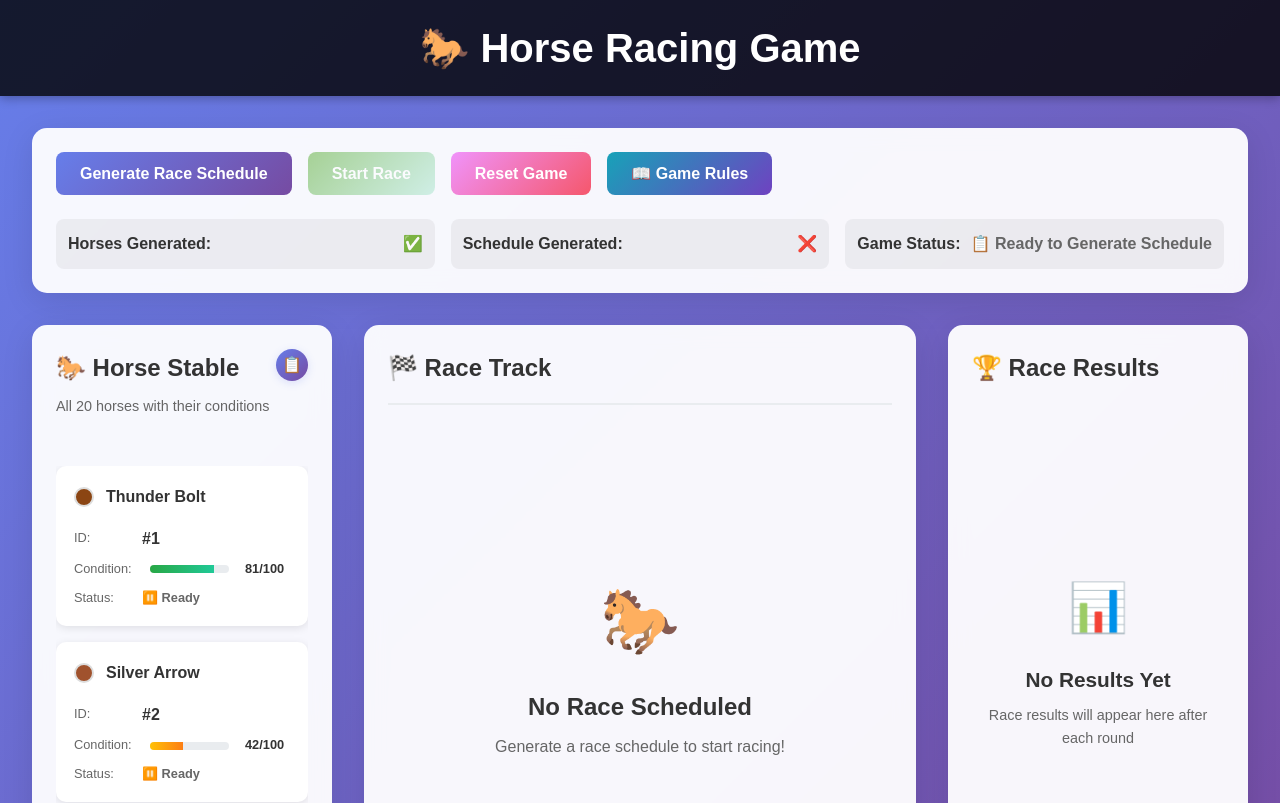
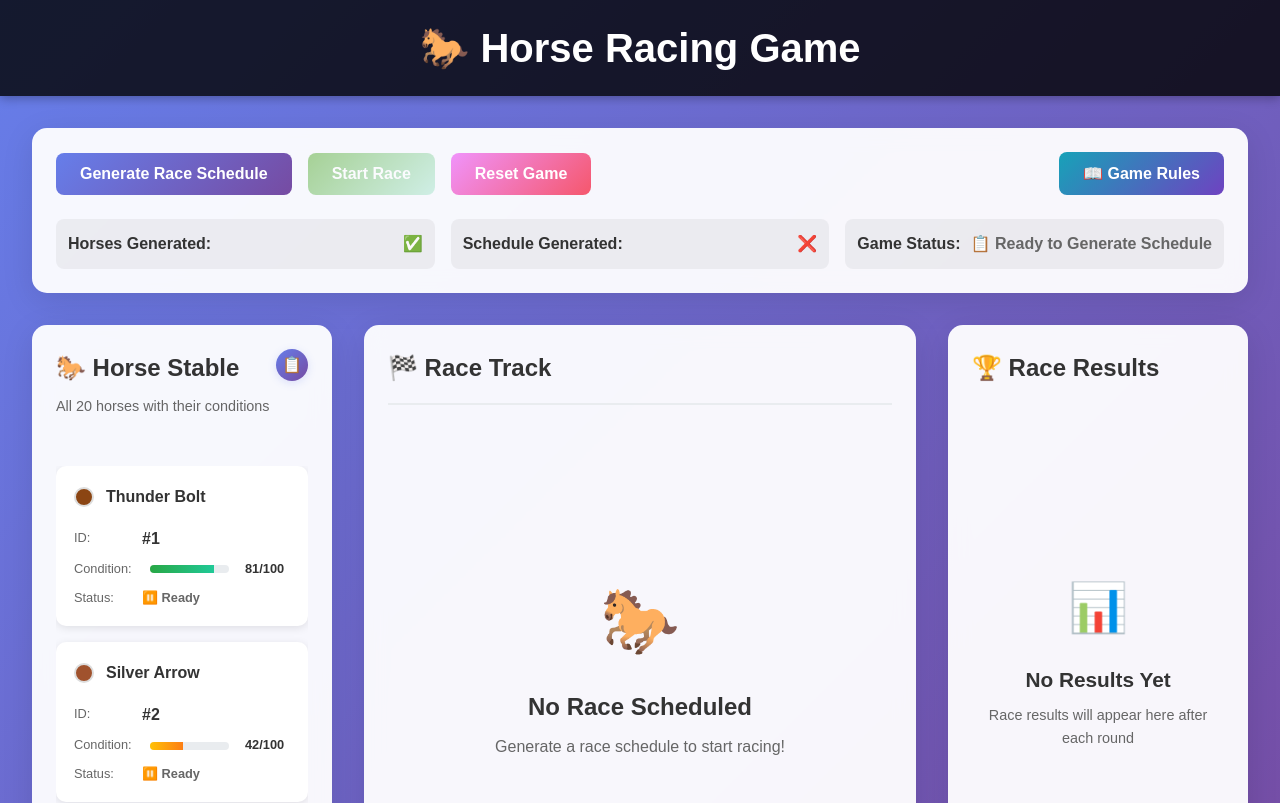
Before and after one commit to danylo-morhun/horse-racing, a Vue app: page / in a window 1280 px wide. Shown: the top 803 px of the page. Built offline with nearby package versions, Linux system fonts and the light colour scheme.

Commit message:
feat: move game rules button to the right side of controls

```diff
--- a/src/components/Controls.vue
+++ b/src/components/Controls.vue
@@ -1,6 +1,7 @@
 <template>
   <div class="controls">
     <div class="control-buttons">
+      <div class="left-buttons">
         <button
           @click="generateSchedule"
           :disabled="!canGenerateSchedule"
@@ -19,21 +20,22 @@
           Start Race
         </button>
 
-
-
         <button
           @click="resetGame"
           class="btn btn-secondary"
         >
           Reset Game
         </button>
+      </div>
 
+      <div class="right-buttons">
         <button
           @click="showGameRules"
           class="btn btn-info"
         >
           📖 Game Rules
         </button>
+      </div>
     </div>
 
     <div class="game-status">
@@ -161,9 +163,21 @@
 
 .control-buttons {
   display: flex;
-  gap: 1rem;
+  justify-content: space-between;
+  align-items: center;
   margin-bottom: 1.5rem;
   flex-wrap: wrap;
+}
+
+.left-buttons {
+  display: flex;
+  gap: 1rem;
+  flex-wrap: wrap;
+}
+
+.right-buttons {
+  display: flex;
+  gap: 1rem;
 }
 
 .btn {
```
Lines whose indentation alone changed are shown as unchanged.
